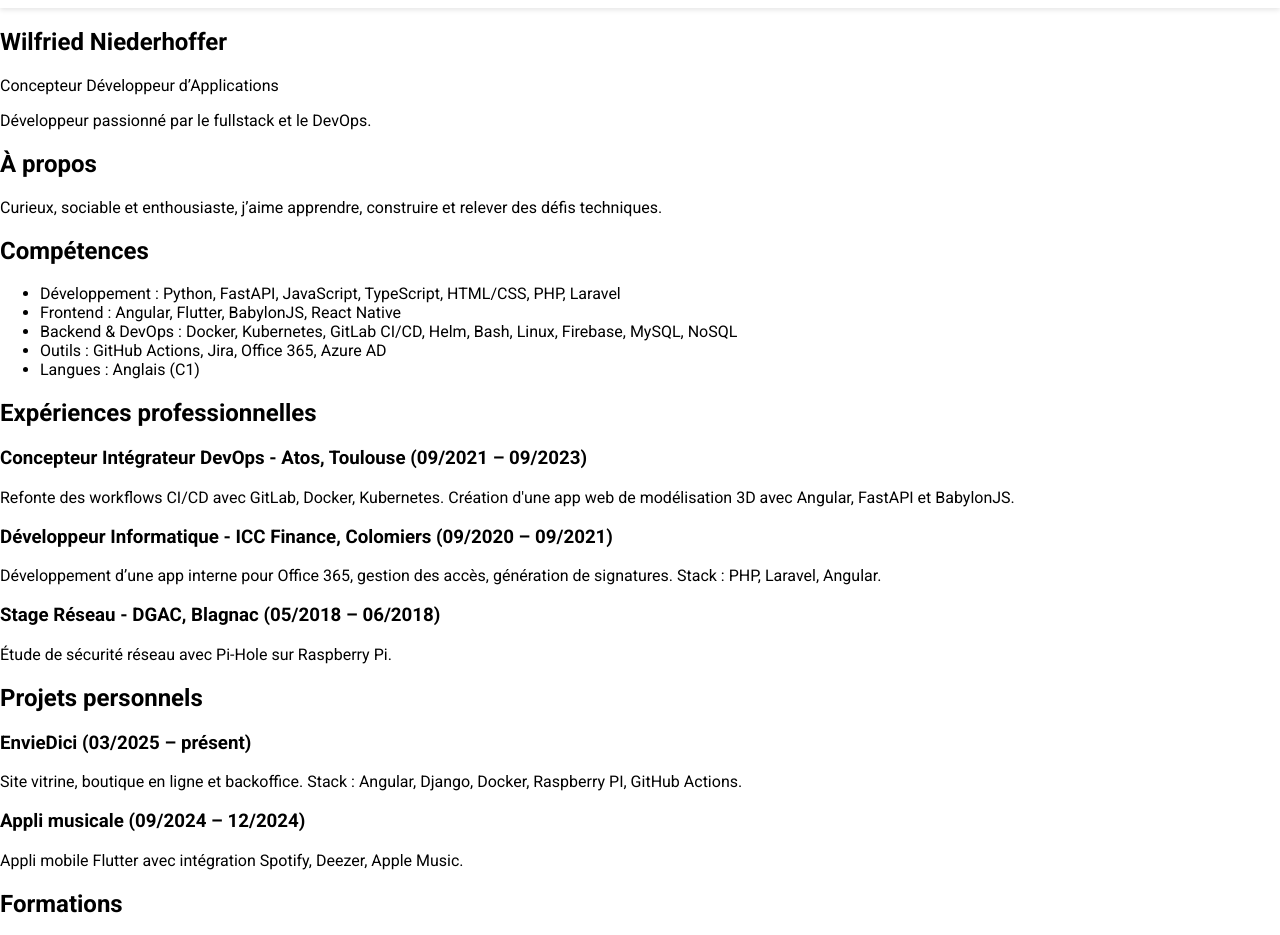
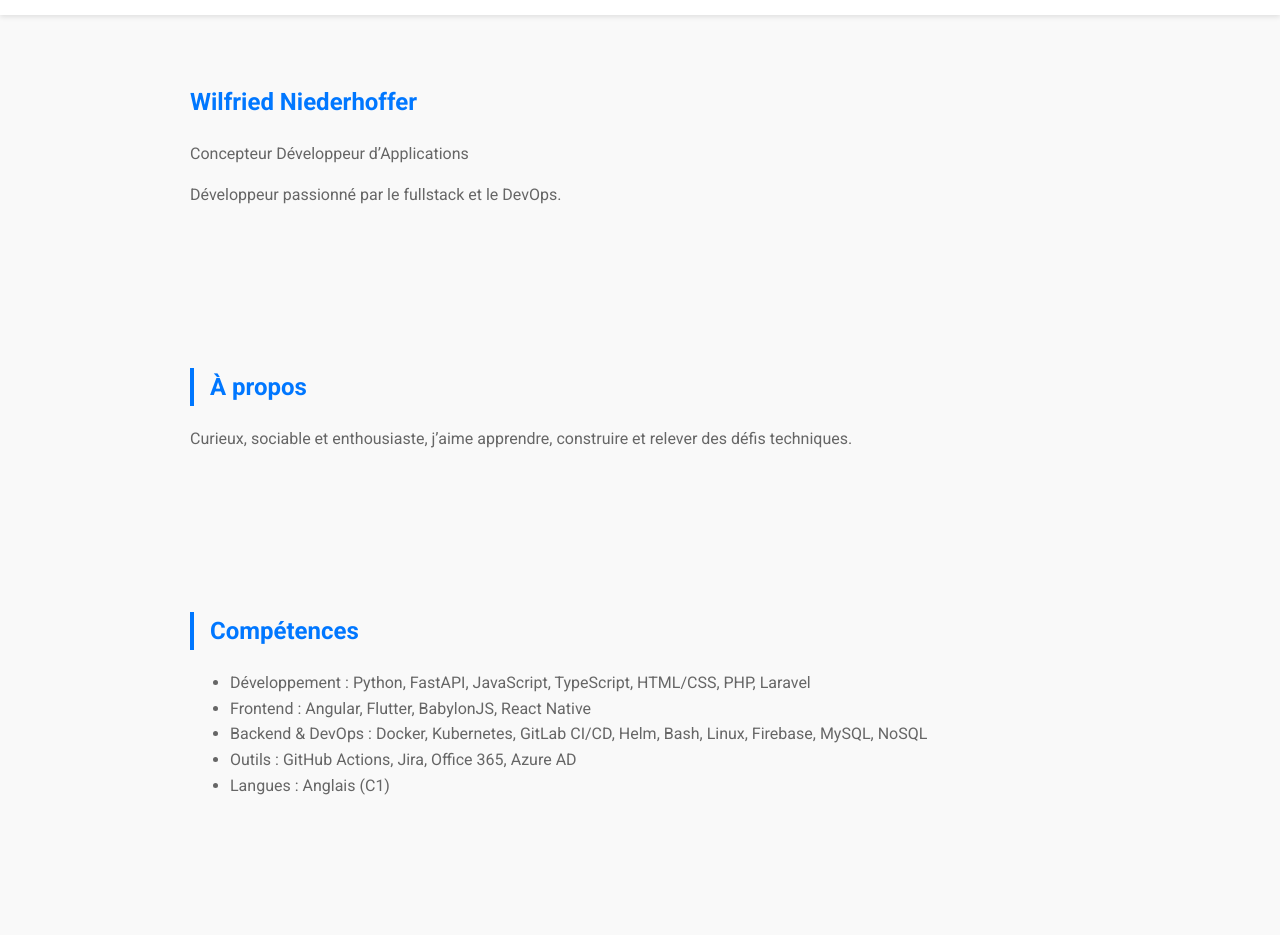
Before and after one commit to wilfriedndr/wilfriedndr, a plain HTML site: page index.html in a window 1280 px wide. Shown: the part 75-1010 px from the top of the page. Drawn offline with Linux system fonts and the light colour scheme.

Commit message:
ajout du css de base et du js

```diff
--- a/index.html
+++ b/index.html
@@ -9,6 +9,8 @@
     <link rel="preconnect" href="https://fonts.googleapis.com">
     <link rel="preconnect" href="https://fonts.gstatic.com" crossorigin>
     <link href="https://fonts.googleapis.com/css2?family=Roboto:wght@400;700&display=swap" rel="stylesheet">
+    <link rel="stylesheet" href="https://cdnjs.cloudflare.com/ajax/libs/font-awesome/6.5.0/css/all.min.css">
+
 </head>
 
 <body>
@@ -32,20 +34,20 @@
     </header>
 
     <!-- HERO -->
-    <section id="hero">
+    <section id="hero" class="hidden-scroll">
         <h1>Wilfried Niederhoffer</h1>
         <p>Concepteur Développeur d’Applications</p>
         <p>Développeur passionné par le fullstack et le DevOps.</p>
     </section>
 
     <!-- À PROPOS -->
-    <section id="about">
+    <section id="about" class="hidden-scroll">
         <h2>À propos</h2>
         <p>Curieux, sociable et enthousiaste, j’aime apprendre, construire et relever des défis techniques.</p>
     </section>
 
     <!-- COMPÉTENCES -->
-    <section id="skills">
+    <section id="skills" class="hidden-scroll">
         <h2>Compétences</h2>
         <ul>
             <li>Développement : Python, FastAPI, JavaScript, TypeScript, HTML/CSS, PHP, Laravel</li>
@@ -57,7 +59,7 @@
     </section>
 
     <!-- EXPÉRIENCES -->
-    <section id="experience">
+    <section id="experience" class="hidden-scroll">
         <h2>Expériences professionnelles</h2>
         <div class="experience">
             <h3>Concepteur Intégrateur DevOps - Atos, Toulouse (09/2021 – 09/2023)</h3>
@@ -74,7 +76,7 @@
     </section>
 
     <!-- PROJETS -->
-    <section id="projects">
+    <section id="projects" class="hidden-scroll">
         <h2>Projets personnels</h2>
         <div class="project">
             <h3>EnvieDici (03/2025 – présent)</h3>
@@ -87,7 +89,7 @@
     </section>
 
     <!-- FORMATIONS -->
-    <section id="education">
+    <section id="education" class="hidden-scroll">
         <h2>Formations</h2>
         <ul>
             <li>Master EISI, EPSI Toulouse (2021–2023)</li>
@@ -99,13 +101,13 @@
     </section>
 
     <!-- PASSIONS -->
-    <section id="hobbies">
+    <section id="hobbies" class="hidden-scroll">
         <h2>Passions</h2>
         <p>Lecture, musique, jeux vidéo, cuisine, sport, voyages linguistiques et culturels (Brésil, Norvège, Grèce, Malte, Irlande, Espagne).</p>
     </section>
 
     <!-- CONTACT -->
-    <section id="contact">
+    <section id="contact" class="hidden-scroll">
         <h2>Contact</h2>
         <p>Email : <a href="mailto:wilfried.ndr@gmail.com">wilfried.ndr@gmail.com</a></p>
         <p>LinkedIn : <a href="https://www.linkedin.com/in/wilfriedndr/" target="_blank">linkedin.com/in/wilfriedndr</a></p>
--- a/script.js
+++ b/script.js
@@ -4,3 +4,17 @@ const navLinks = document.getElementById('nav-links');
 burger.addEventListener('click', () => {
   navLinks.classList.toggle('active');
 });
+
+// Observer pour les animations au scroll
+const observer = new IntersectionObserver((entries) => {
+  entries.forEach(entry => {
+    if (entry.isIntersecting) {
+      entry.target.classList.add('show');
+    }
+  });
+}, {
+  threshold: 0.1
+});
+
+const hiddenElements = document.querySelectorAll('.hidden-scroll');
+hiddenElements.forEach(el => observer.observe(el));
--- a/styles.css
+++ b/styles.css
@@ -1,6 +1,20 @@
+:root {
+  --background: #f9f9f9;
+  --text: #222;
+  --accent: #0077ff;
+  --muted: #666;
+}
+
+html {
+  scroll-behavior: smooth;
+}
+
 body {
   margin: 0;
   font-family: 'Roboto', sans-serif;
+  background-color: var(--background);
+  color: var(--text);
+  line-height: 1.6;
 }
 
 header {
@@ -79,3 +93,67 @@ header {
     display: flex;
   }
 }
+/* Animation de fade-in / slide-up */
+.hidden-scroll {
+  opacity: 0;
+  transform: translateY(30px);
+  transition: opacity 0.6s ease-out, transform 0.6s ease-out;
+}
+
+.show {
+  opacity: 1;
+  transform: translateY(0);
+}
+
+#hero {
+  opacity: 0;
+  transform: translateY(-30px);
+  animation: heroFadeIn 1s ease-out forwards;
+  animation-delay: 0.3s;
+}
+
+@keyframes heroFadeIn {
+  to {
+    opacity: 1;
+    transform: translateY(0);
+  }
+}
+
+h1, h2, h3 {
+  font-weight: 700;
+  color: var(--accent);
+}
+
+h2 {
+  margin-top: 3rem;
+  border-left: 4px solid var(--accent);
+  padding-left: 1rem;
+}
+
+p, li {
+  color: var(--muted);
+  font-size: 1rem;
+}
+
+section {
+  max-width: 900px;
+  margin: auto;
+  padding: 3rem 1.5rem;
+}
+
+footer {
+  text-align: center;
+  font-size: 0.9rem;
+  color: var(--muted);
+  margin-top: 4rem;
+}
+
+a {
+  color: var(--accent);
+  text-decoration: none;
+  transition: color 0.2s;
+}
+
+a:hover {
+  color: #005ccc;
+}
```
